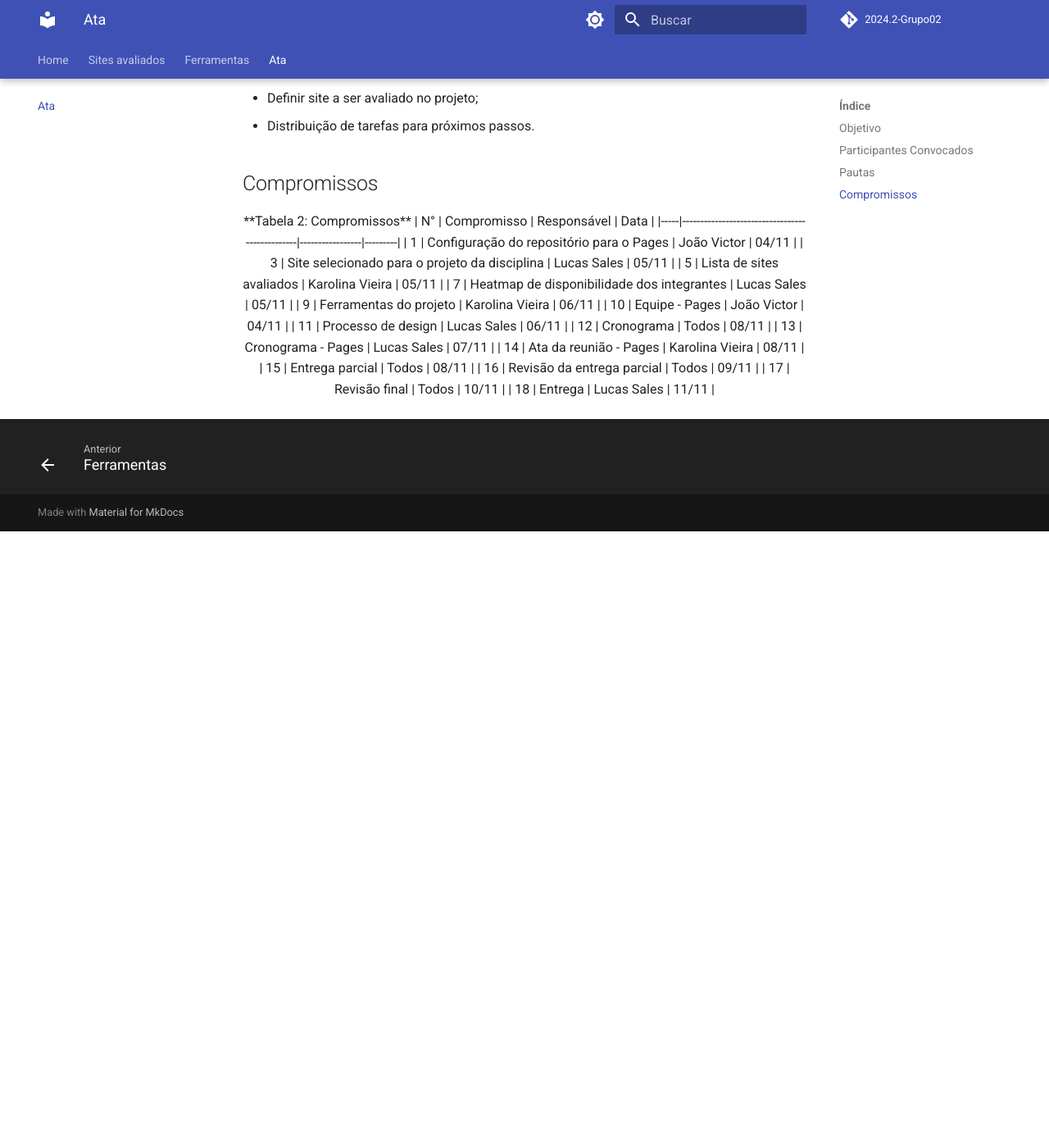
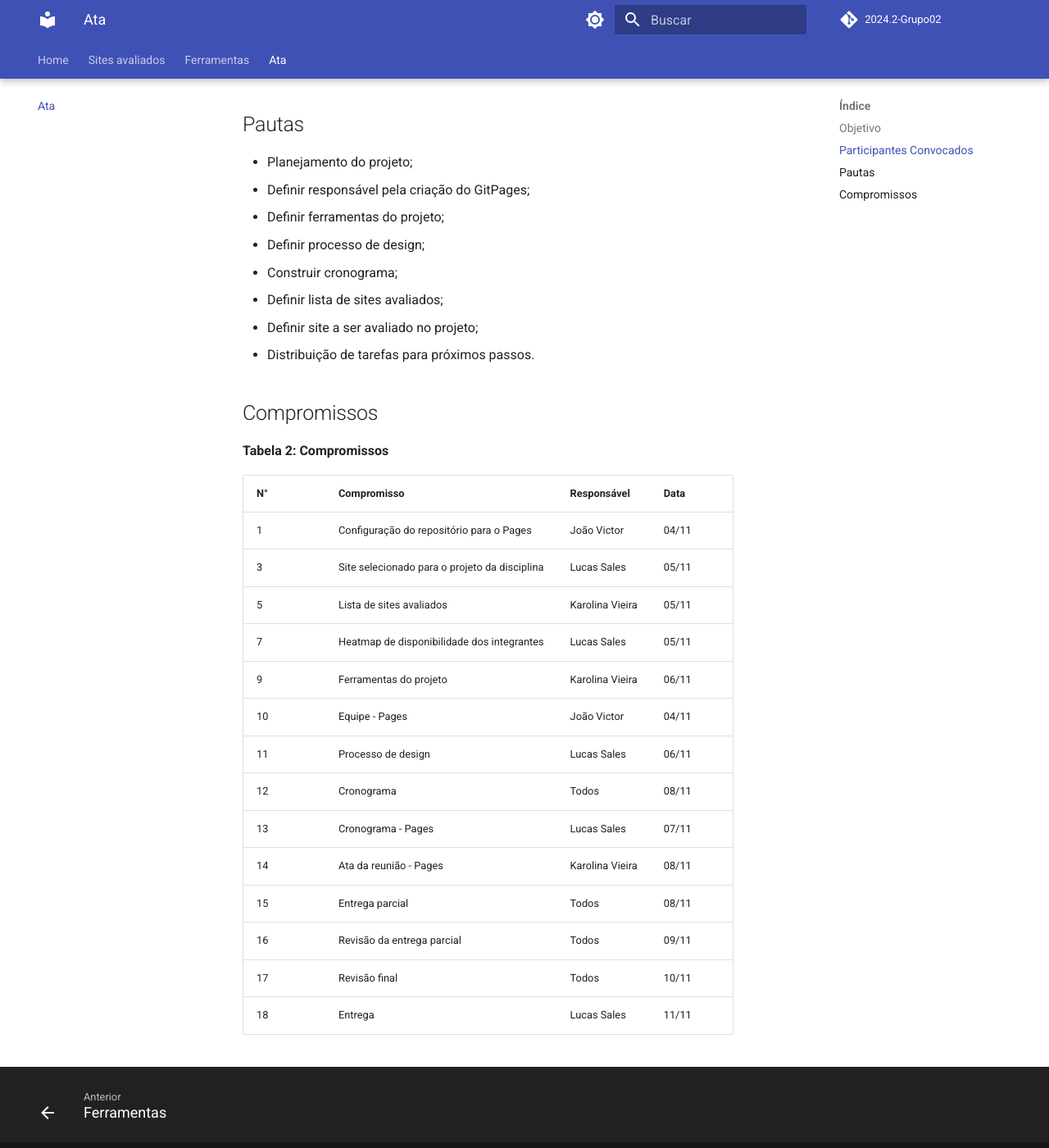
Before and after one commit to Interacao-Humano-Computador/2024.2-Grupo02, an MkDocs documentation site: the page built from docs/ata_reunião1.md, in a window 1280 px wide and 1400 px high, scrolled down 816 px. Shown: the whole window at 82% size. Built offline with MkDocs 1.6.1 and Material for MkDocs 9.7.7, drawn with Linux system fonts in a browser that asks for light colours; comment, search, counter and statistics services are not loaded; before the commit the page ends 1464 px from its top, so only the background shows below that; some of the changed text lies outside the part shown.

Commit message:
Update ata_reunião1.md

```diff
--- a/docs/ata_reunião1.md
+++ b/docs/ata_reunião1.md
@@ -9,8 +9,6 @@ A reunião inicial com a equipe teve como propósito definir as plataformas a se
 ## Participantes Convocados
 Na Tabela 1, são apresentados os participantes da reunião juntamente com os indicadores que demonstram se estão presentes ou não.
 
-<div align="center">
-
 **Tabela 1: Convocação**
 
 | Nome             | Presente |
@@ -20,8 +18,6 @@ Na Tabela 1, são apresentados os participantes da reunião juntamente com os in
 | Lucas Sales      | Sim      |
 | Paola Nascimento | Não      |
 | Paulo Henrique   | Não      |
-
-</div>
 
 ## Pautas
 
@@ -35,8 +31,6 @@ Na Tabela 1, são apresentados os participantes da reunião juntamente com os in
 - Distribuição de tarefas para próximos passos.
 
 ## Compromissos
-
-<div align="center">
 
 **Tabela 2: Compromissos**
 
@@ -56,5 +50,3 @@ Na Tabela 1, são apresentados os participantes da reunião juntamente com os in
 | 16  | Revisão da entrega parcial                     | Todos           | 09/11   |
 | 17  | Revisão final                                  | Todos           | 10/11   |
 | 18  | Entrega                                        | Lucas Sales     | 11/11   |
-
-</div>
```
